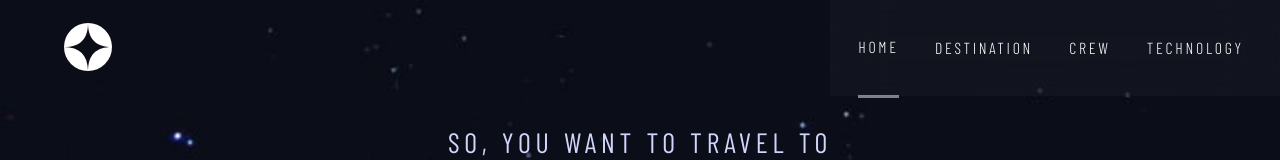
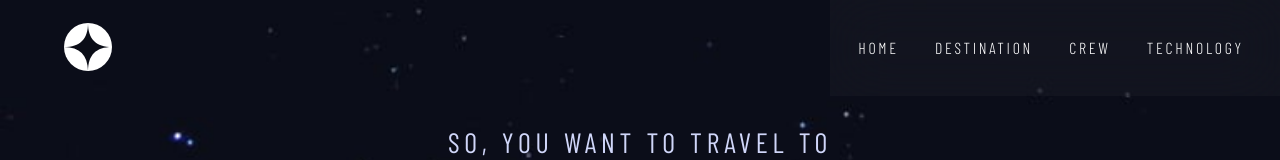
Before and after one commit to Otwgoat/space-tourism-frontend-mentor, a Next.js app: page / in a window 1280 px wide. In both pictures the pointer is over the link "HOME". Shown: the top 160 px of the page. Built offline with nearby package versions, Linux system fonts and the light colour scheme.

Commit message:
Ajouter une règle de survol pour supprimer la bordure inférieure du span dans le header.scss

```diff
--- a/app/src/styles/_header.scss
+++ b/app/src/styles/_header.scss
@@ -74,7 +74,11 @@ header {
                     span {
                         display: none;
                     }
+                    &:hover{
+                        border-bottom: none;
+                    }
                 }
+
             }
         }
     }
```
